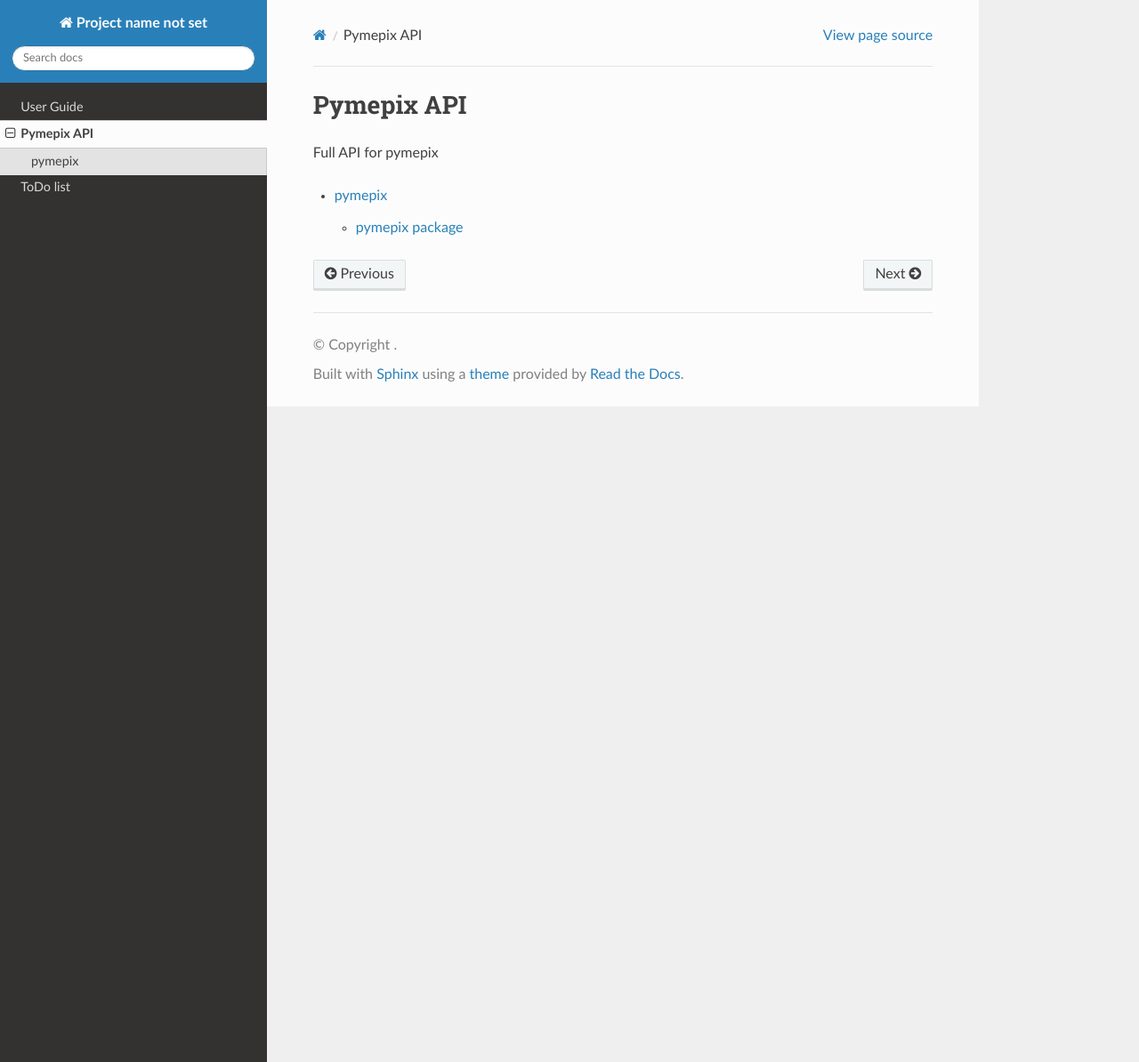
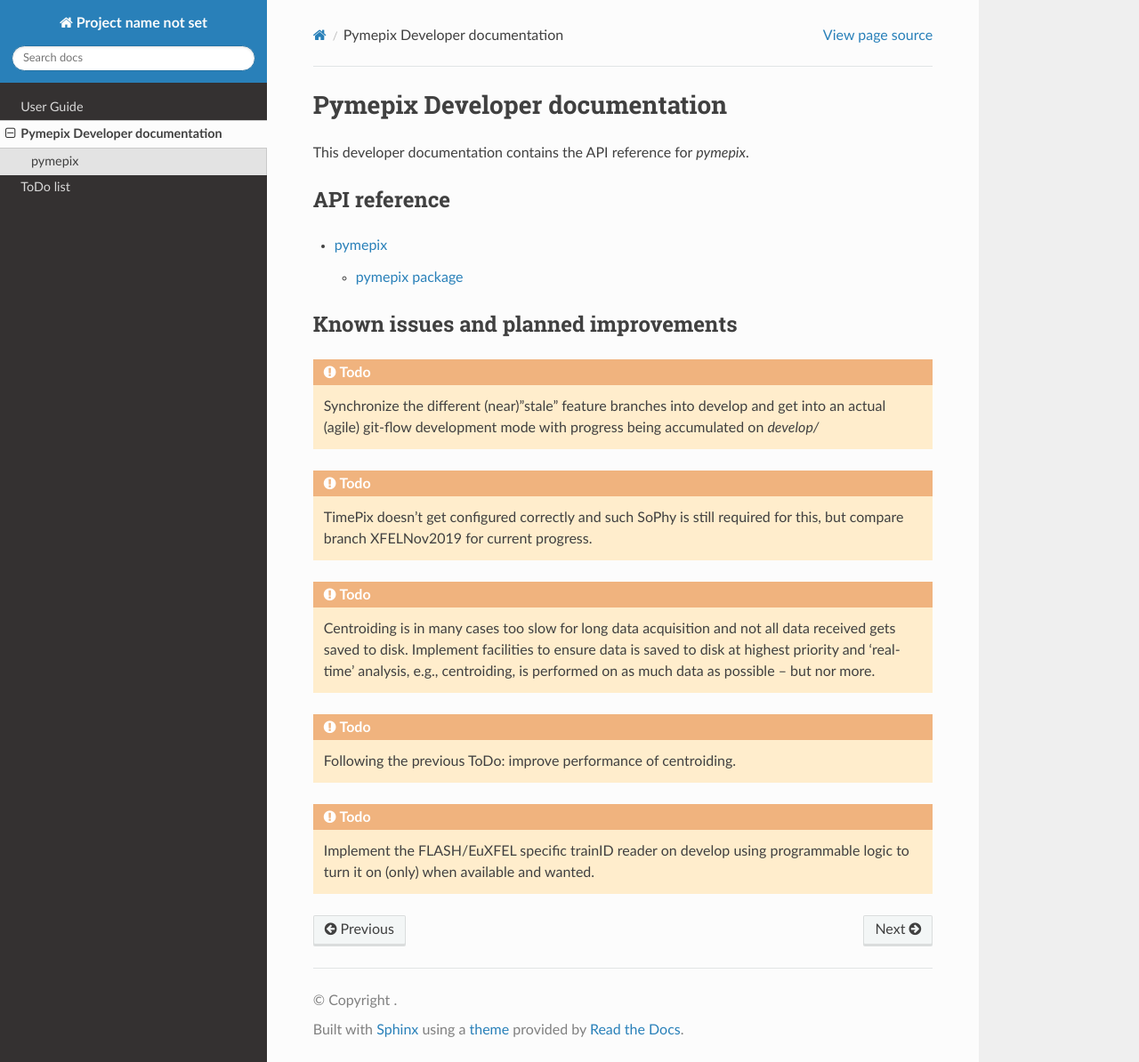
Before and after one commit to CFEL-CMI/pymepix, a Sphinx documentation site: the page built from pymepix/doc/api.rst, in a window 1280 px wide and 1194 px high. Shown: the whole window at 89% size. Built offline with Sphinx 7.4.7 and the Read the Docs theme 2.0.0, drawn with Linux system fonts in a browser that asks for light colours.

Commit message:
Add todos and improve docs
based on Hubertus' NewReadme in commit d8463d63025a6f3a1c0596de8d6c4c0c9dc3550d [d8463d6], which is now obsolete

```diff
--- a/pymepix/doc/api.rst
+++ b/pymepix/doc/api.rst
@@ -1,13 +1,48 @@
 .. currentmodule:: pymepix
 
 
-==============================
-Pymepix API
-==============================
+===============================
+Pymepix Developer documentation
+===============================
 
-Full API for pymepix
+
+This developer documentation contains the API reference for `pymepix`.
+
+
+API reference
+-------------
 
 .. toctree::
    :maxdepth: 2
 
    api/modules
+
+
+Known issues and planned improvements
+-------------------------------------
+
+.. todo:: Synchronize the different (near)"stale" feature branches into develop and get into an
+          actual (agile) git-flow development mode with progress being accumulated on `develop/`
+
+.. todo:: TimePix doesn't get configured correctly and such SoPhy is still required for this, but
+          compare branch XFELNov2019 for current progress.
+
+.. todo:: Centroiding is in many cases too slow for long data acquisition and not all data received
+          gets saved to disk. Implement facilities to ensure data is saved to disk at highest
+          priority and 'real-time' analysis, e.g., centroiding, is performed on as much data as
+          possible -- but nor more.
+
+.. todo:: Following the previous ToDo: improve performance of centroiding.
+
+.. todo:: Implement the FLASH/EuXFEL specific trainID reader on develop using programmable logic to
+          turn it on (only) when available and wanted.
+
+
+
+.. comment
+   Local Variables:
+   coding: utf-8
+   mode: fly-spell
+   fill-column: 100
+   truncate-lines: t
+   End:
--- a/pymepix/doc/conf.py
+++ b/pymepix/doc/conf.py
@@ -36,10 +36,12 @@ author = 'CFEL Controlled Molecule Imaging group'
 # ones.
 extensions = [
     'sphinx.ext.autodoc',
+    'sphinx.ext.githubpages',
+    'sphinx.ext.intersphinx',
     'sphinx.ext.napoleon',
     'sphinx.ext.mathjax',
-    'sphinx.ext.viewcode',
-    'sphinx.ext.githubpages']
+    'sphinx.ext.todo',
+    'sphinx.ext.viewcode']
 
 # Add any paths that contain templates here, relative to this directory.
 templates_path = ['_templates']
@@ -79,7 +81,7 @@ exclude_patterns = []
 pygments_style = 'sphinx'
 
 # If true, `todo` and `todoList` produce output, else they produce nothing.
-todo_include_todos = False
+todo_include_todos = True
 
 # -- Options for HTML output ----------------------------------------------
 
```
Also changed, not shown: pymepix/doc/index.rst (+11 -0 lines).
